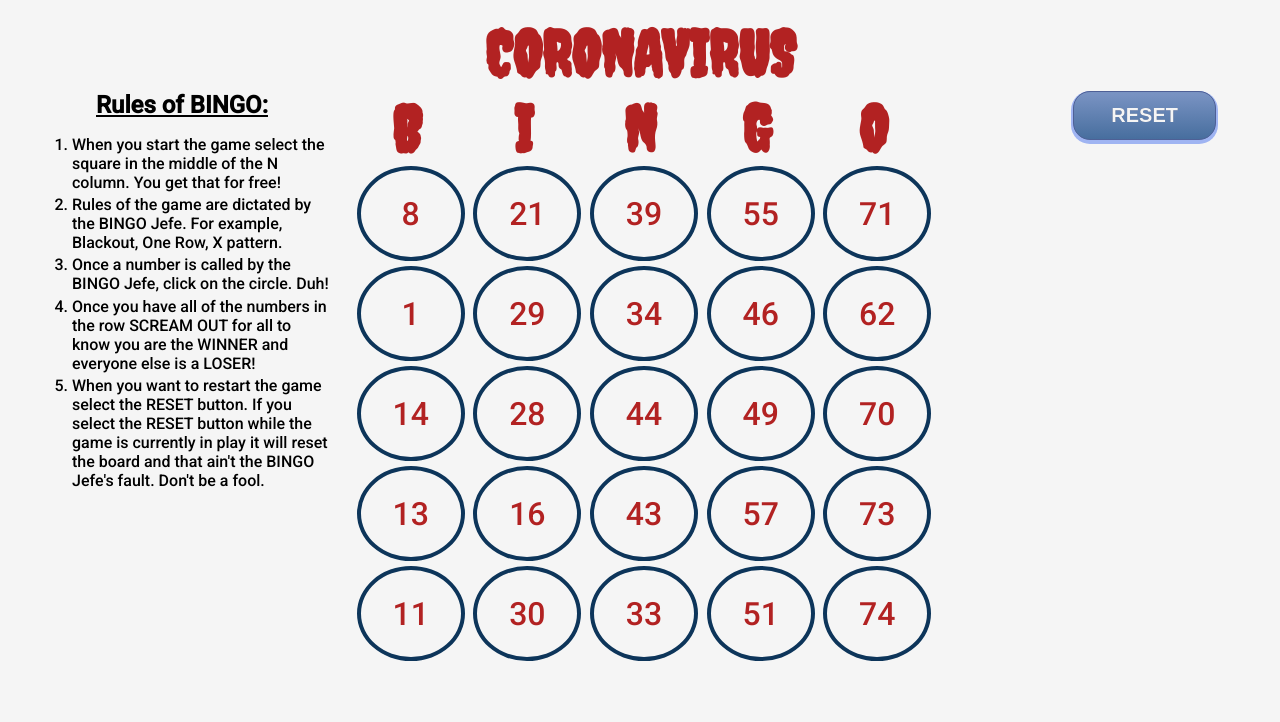
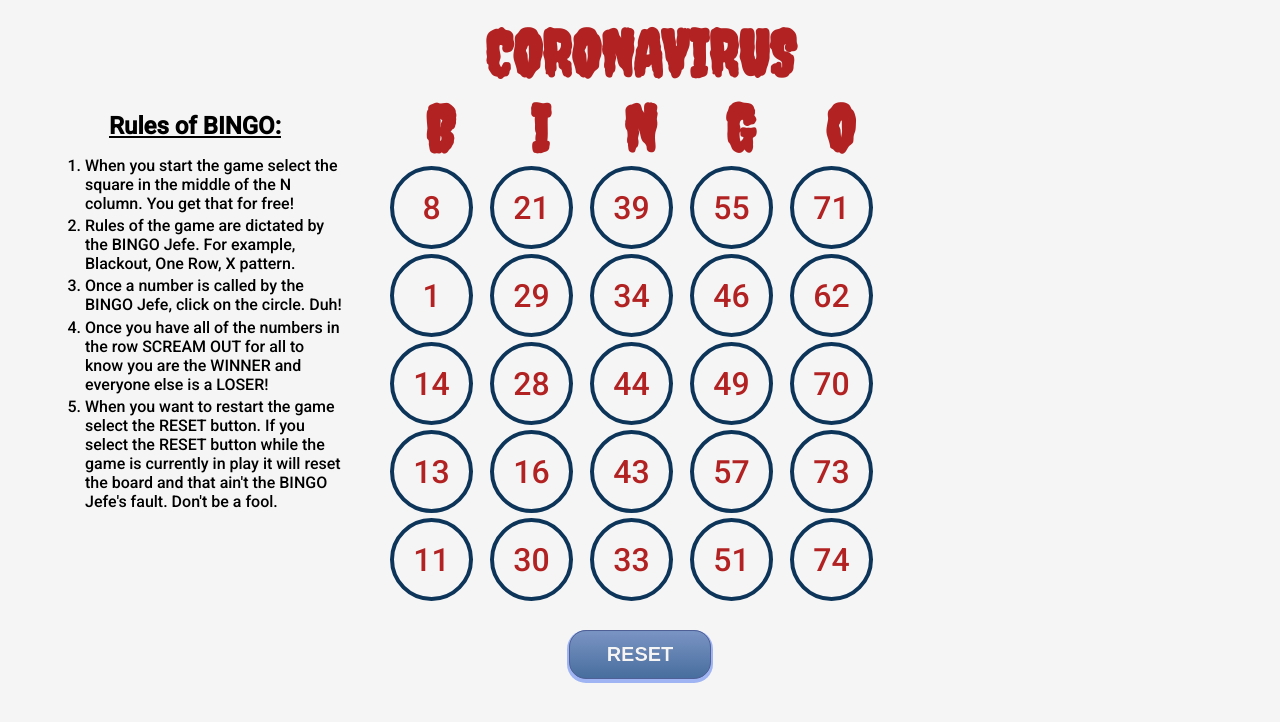
Before and after one commit to nedmorgan/quarentine_bingo, a React (Create React App) app in the folder bingo/: page / in a window 1280 px wide. Shown: the top 722 px of the page. Built offline with nearby package versions, Linux system fonts and the light colour scheme; what react-animations would draw is missing.

Commit message:
updated for responsive styling

```diff
--- a/bingo/src/App.css
+++ b/bingo/src/App.css
@@ -1,5 +1,15 @@
 .App {
   text-align: center;
+}
+
+.game-objects {
+  display: flex;
+  justify-content: space-evenly;
+  flex-direction: row-reverse;
+}
+
+.empty-div {
+  width: 300px;
 }
 
 h1 {
@@ -20,6 +30,15 @@ h1 {
     height: 100%;
   }
 
+  .game-objects {
+    flex-direction: column;
+    /* align-items:  */
+  }
+
+  .empty-div {
+    display: none;
+  }
+
   h1 {
     font-size: 2.25em;
   }
--- a/bingo/src/App.js
+++ b/bingo/src/App.js
@@ -6,9 +6,11 @@ import Rules from './components/Rules'
 function App() {
   return (
     <div className='App'>
-      <h1 className='game-title'>CORONAVIRUS</h1>
-      <Rules />
-      <Board />
+      <div className='game-objects'>
+        <div className='empty-div'></div>
+        <Board />
+        <Rules />
+      </div>
     </div>
   )
 }
--- a/bingo/src/components/Board.jsx
+++ b/bingo/src/components/Board.jsx
@@ -68,7 +68,7 @@ export default class Board extends Component {
   render() {
     return (
       <div>
-        <Reset resetGame={this.resetGameBoard} />
+        <h1 className='game-title'>CORONAVIRUS</h1>
         <BoardContainer>
           <BCard displayNumbers={this.state.displayNumbers} gameNumbers={this.state.gameCards.B} selected={this.isSelected} selectedCards={this.state.selectedCards} />
           <ICard displayNumbers={this.state.displayNumbers} gameNumbers={this.state.gameCards.I} selected={this.isSelected} selectedCards={this.state.selectedCards} />
@@ -76,6 +76,7 @@ export default class Board extends Component {
           <GCard displayNumbers={this.state.displayNumbers} gameNumbers={this.state.gameCards.G} selected={this.isSelected} selectedCards={this.state.selectedCards} />
           <OCard displayNumbers={this.state.displayNumbers} gameNumbers={this.state.gameCards.O} selected={this.isSelected} selectedCards={this.state.selectedCards} />
         </BoardContainer>
+        <Reset resetGame={this.resetGameBoard} />
       </div>
     )
   }
--- a/bingo/src/styles/BoardStyles.jsx
+++ b/bingo/src/styles/BoardStyles.jsx
@@ -1,11 +1,10 @@
 import styled from 'styled-components'
 
 export const BoardContainer = styled.div`
-  margin: 0 auto;
   display: flex;
   justify-content: center;
-  width: 600px;
-  height: 600px;
+  width: 500px;
+  height: 475px;
   margin-bottom: 4em;
   justify-content: space-evenly;
 
--- a/bingo/src/styles/CardStyles.jsx
+++ b/bingo/src/styles/CardStyles.jsx
@@ -13,8 +13,8 @@ export const CardContainer = styled.div`
   }
 
   .game-square {
-    width: 100px;
-    height: 100px;
+    width: 75px;
+    height: 75px;
     border: 0.25rem solid #0d355a;
     display: flex;
     justify-content: center;
--- a/bingo/src/styles/ResetStyles.jsx
+++ b/bingo/src/styles/ResetStyles.jsx
@@ -1,9 +1,9 @@
 import styled from 'styled-components'
 
 export const ResetContainer = styled.div`
-  right: 0;
-  position: absolute;
-  margin-right: 4em;
+  width: 100%;
+  margin: 0 auto;
+  padding-bottom: 1em;
 
   .myButton {
     box-shadow: 0px 2px 0px 2px #9fb4f2;
@@ -37,5 +37,6 @@ export const ResetContainer = styled.div`
     justify-content: center;
     width: 100vw;
     padding-bottom: 1em;
+    position: inherit;
   }
 `
--- a/bingo/src/styles/RulesStyles.jsx
+++ b/bingo/src/styles/RulesStyles.jsx
@@ -3,9 +3,8 @@ import styled from 'styled-components'
 export const RulesContainer = styled.div`
   width: 300px;
   height: auto;
-  position: absolute;
   font-family: 'Roboto', sans-serif;
-  margin-left: 2em;
+  margin-top: 7em;
 
   h2 {
     margin: 0;
@@ -21,7 +20,8 @@ export const RulesContainer = styled.div`
     bottom: 0;
     width: auto;
     margin-left: 0;
-    margin-bottom: 4em;
+    position: inherit;
+    margin-top: 0;
 
     ol {
       padding-left: 2em;
```
Also changed, not shown: 1 other file (tests, documents, lock files or other folders).
